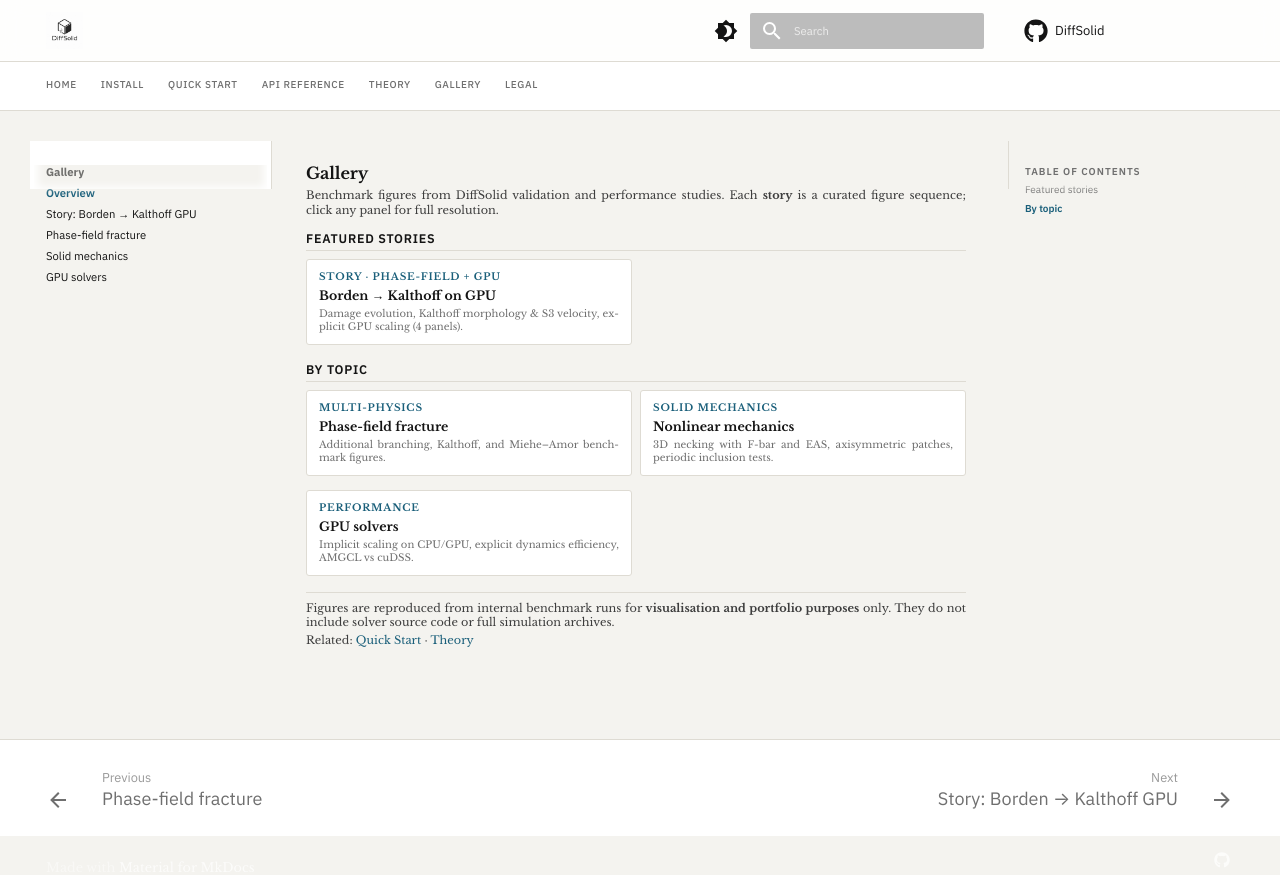
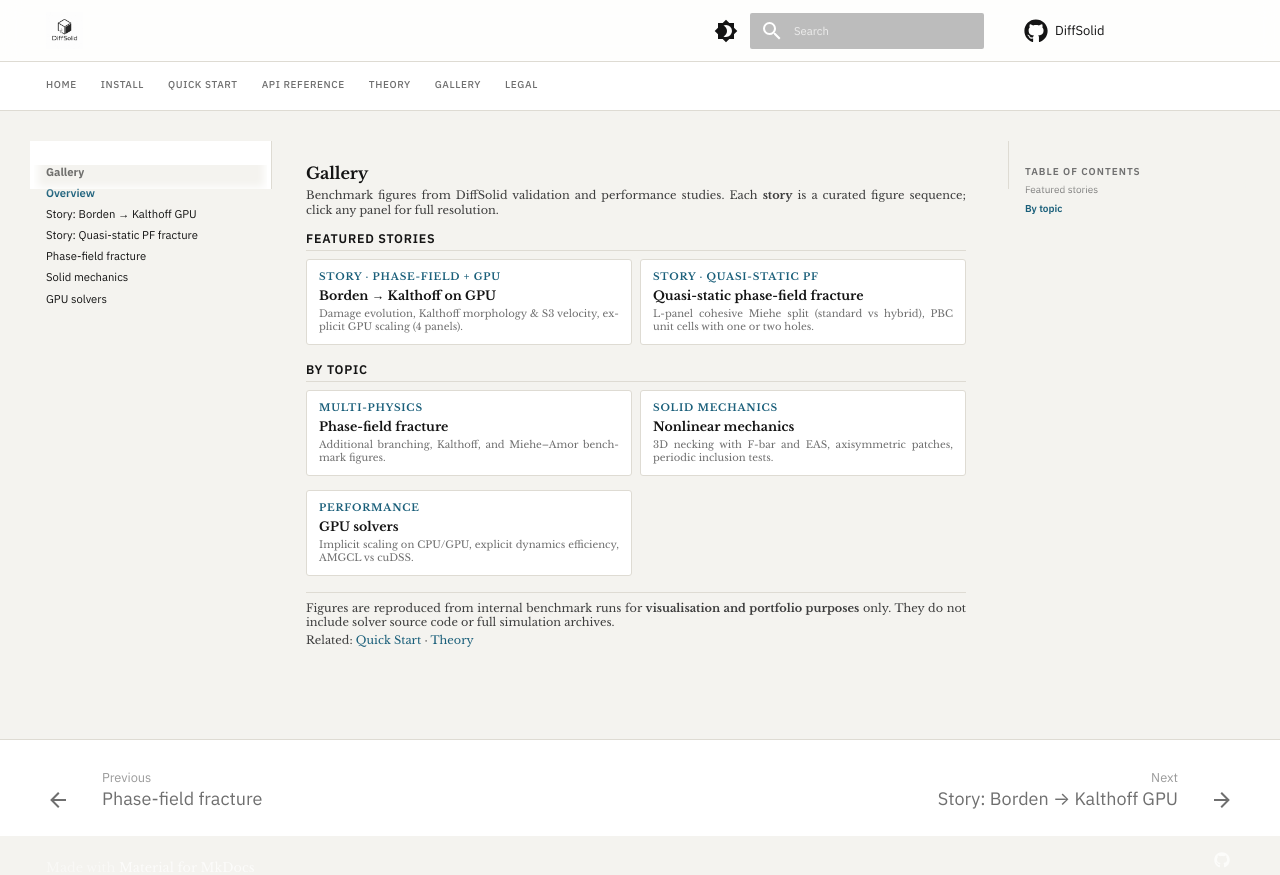
Before and after one commit to zclsjtu/DiffSolid, an MkDocs documentation site: the page built from docs/gallery/index.md, in a window 1280 px wide. Shown: the top 875 px of the page. Built offline with MkDocs 1.6.1 and Material for MkDocs 9.7.7, drawn with Linux system fonts in a browser that asks for light colours; comment, search, counter and statistics services are not loaded.

Commit message:
Add quasi-static phase-field fracture gallery story.
Side-by-side L-panel cohesive Miehe cases and PBC unit cells with one or two holes.

```diff
--- a/docs/gallery/index.md
+++ b/docs/gallery/index.md
@@ -11,6 +11,12 @@ curated figure sequence; click any panel for full resolution.
  <span class="ds-tile__label">Story · Phase-field + GPU</span>
  <span class="ds-tile__title">Borden → Kalthoff on GPU</span>
  <span class="ds-tile__desc">Damage evolution, Kalthoff morphology &amp; S3 velocity, explicit GPU scaling (4 panels).</span>
+</a>
+
+<a class="ds-tile" href="quasi-static-pf-fracture/">
+ <span class="ds-tile__label">Story · Quasi-static PF</span>
+ <span class="ds-tile__title">Quasi-static phase-field fracture</span>
+ <span class="ds-tile__desc">L-panel cohesive Miehe split (standard vs hybrid), PBC unit cells with one or two holes.</span>
 </a>
 
 </div>
--- a/docs/stylesheets/extra.css
+++ b/docs/stylesheets/extra.css
@@ -785,3 +785,26 @@
   text-align: left;
   padding: 0 0.1rem;
 }
+
+.ds-gallery__pair {
+  position: relative;
+  grid-column: 1 / -1;
+  display: grid;
+  grid-template-columns: repeat(2, minmax(0, 1fr));
+  gap: 0.55rem;
+  padding-top: 0.65rem;
+}
+
+@media (max-width: 720px) {
+  .ds-gallery__pair {
+    grid-template-columns: 1fr;
+  }
+}
+
+.ds-gallery__pair.ds-gallery__item--step {
+  padding-top: 0.65rem;
+}
+
+.ds-gallery__pair .ds-gallery__item {
+  margin: 0;
+}
--- a/mkdocs.yml
+++ b/mkdocs.yml
@@ -85,6 +85,7 @@ nav:
   - Gallery:
       - Overview: gallery/index.md
       - "Story: Borden → Kalthoff GPU": gallery/kalthoff-borden-gpu.md
+      - "Story: Quasi-static PF fracture": gallery/quasi-static-pf-fracture.md
       - Phase-field fracture: gallery/phase-field-fracture.md
       - Solid mechanics: gallery/solid-mechanics.md
       - GPU solvers: gallery/gpu-solvers.md
```
Also changed, not shown: docs/gallery/quasi-static-pf-fracture.md (added, +48 -0 lines), docs/gallery/assets/stories/quasi-static-pf-fracture/01_lpanel_standard_damage.png (added), docs/gallery/assets/stories/quasi-static-pf-fracture/02_lpanel_hybrid_damage.png (added), 2 other files.
